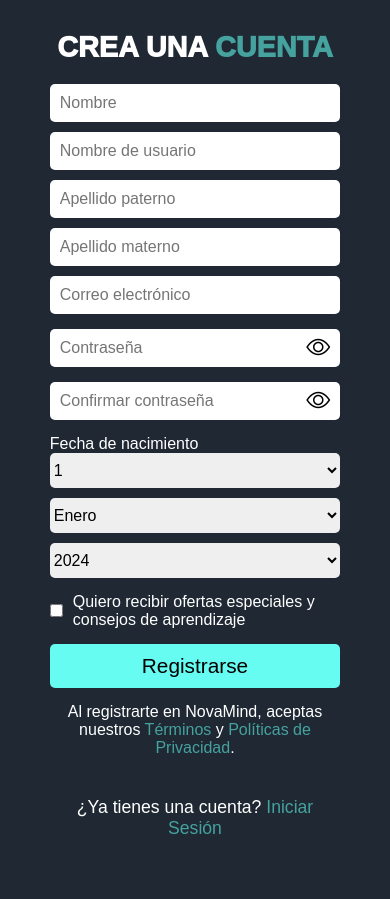
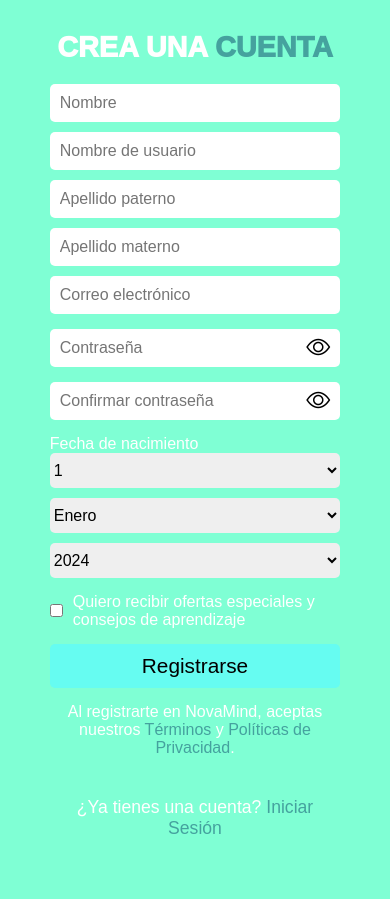
Before and after one commit to tarelo1804/tarelo1804.github.io, a PHP site: page /signup.html in a window 390 px wide. Before the commit the page ends 834 px from the top, so only its background shows below. Run offline with PHP 8.4, Linux system fonts and the light colour scheme.

Commit message:
Update mediaquery-signup.css

```diff
--- a/novamind/css/mediaquery-signup.css
+++ b/novamind/css/mediaquery-signup.css
@@ -196,13 +196,14 @@
         margin: 0;
         padding: 0;
         width: 100vw;
-        overflow-x: hidden;
         height: 100%;
+
     }
     .signup-container {
         flex-direction: column;
-        min-height: 100vh;
+        min-height: 100%;
         overflow-y: auto;
+        background-color: aquamarine;
     }
     .welcome-section {
         display: none;
```
